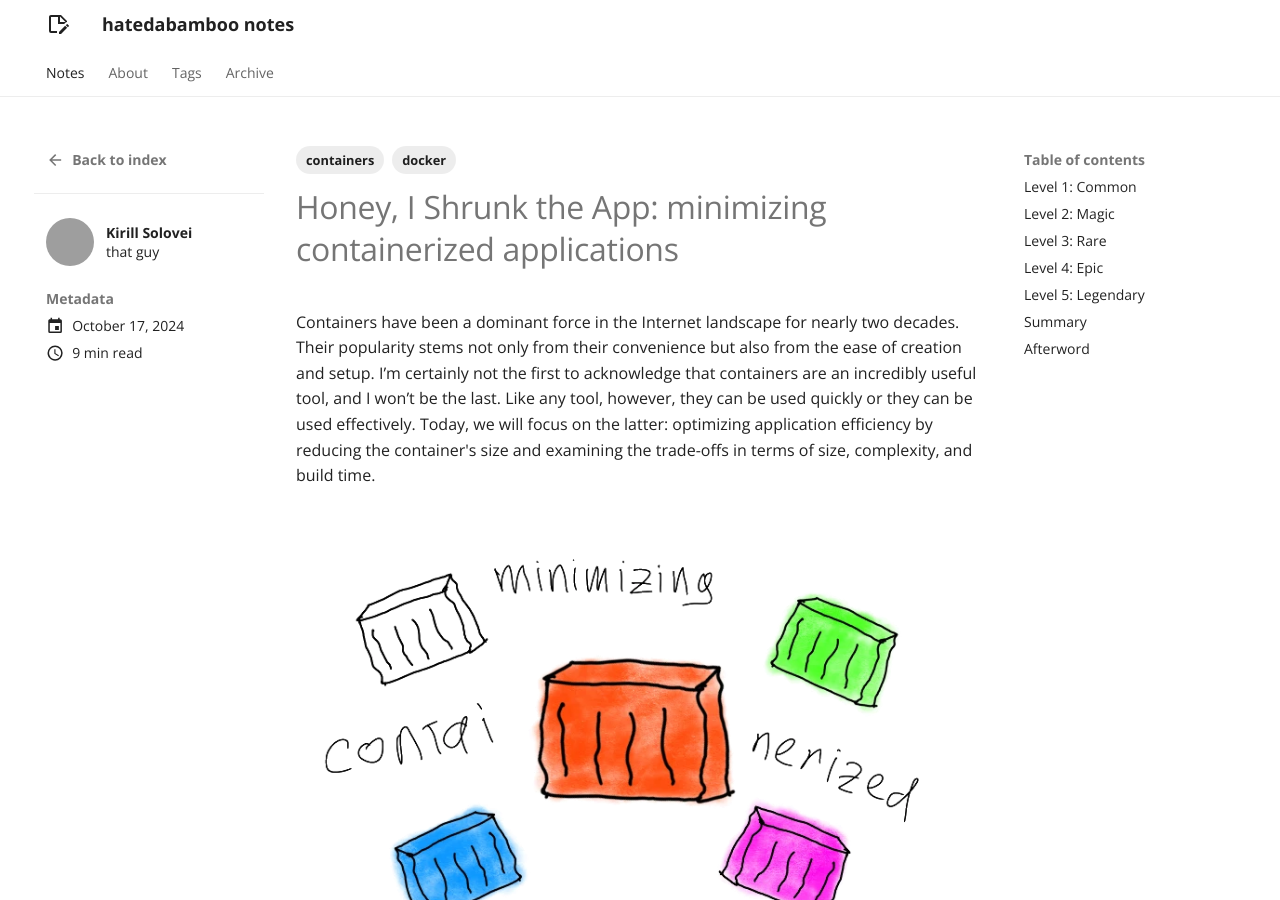
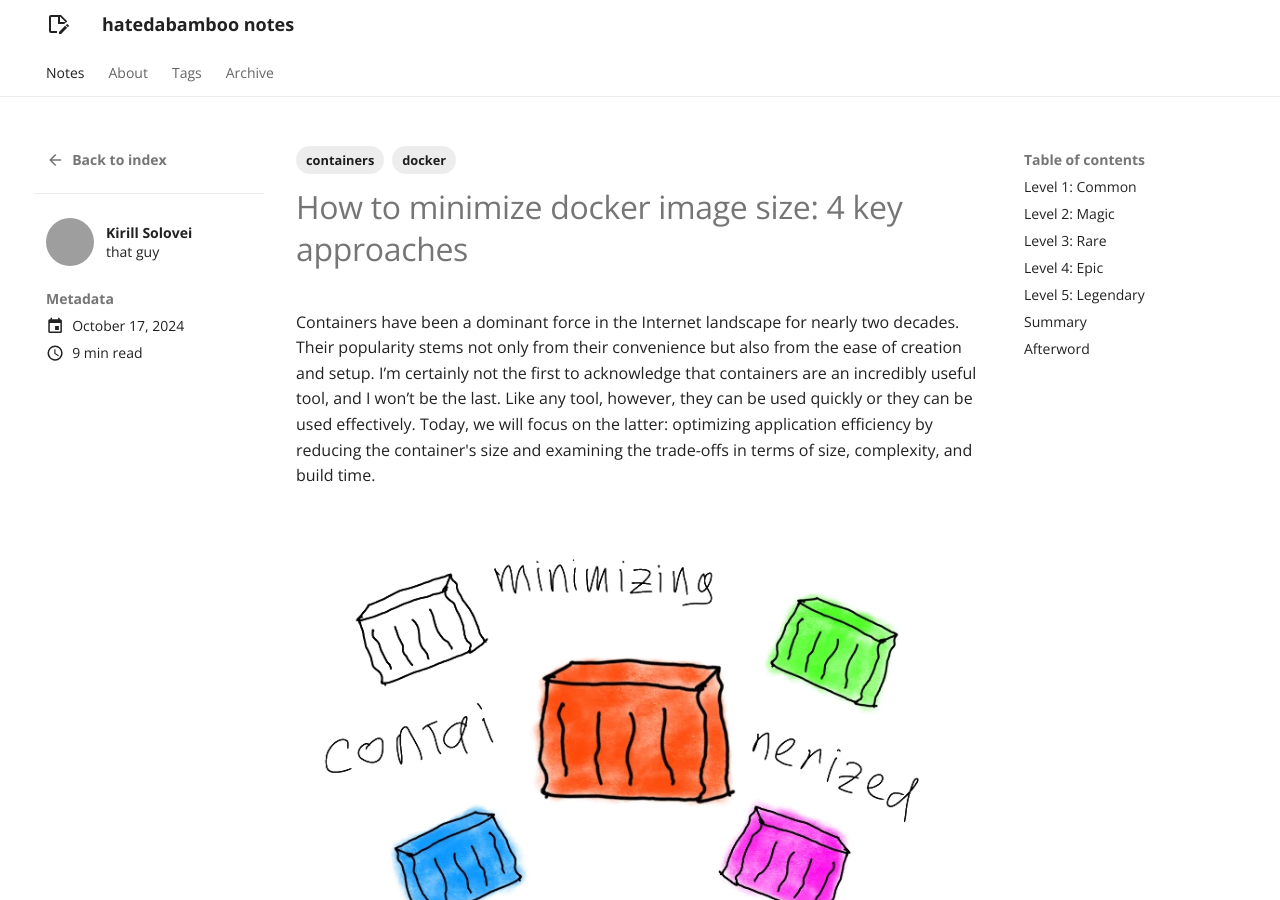
Before and after one commit to hatedabamboo/notes.hatedabamboo.me, an MkDocs documentation site: the page built from docs/posts/how-to-minimize-docker-image-size.md, in a window 1280 px wide and 900 px high. Built offline with MkDocs 1.6.1 and Material for MkDocs 9.7.7, drawn with Linux system fonts in a browser that asks for light colours; grey boxes are pictures that could not be loaded.

Commit message:
Renamed	 docs/posts/honey-i-shrunk-the-app-minimizing-containerized-applications.md -> docs/posts/how-to-minimize-docker-image-size.md

```diff
--- a/docs/posts/honey-i-shrunk-the-app-minimizing-containerized-applications.md
+++ b/docs/posts/how-to-minimize-docker-image-size.md
@@ -7,7 +7,7 @@ slug: minimizing-containerized-applications
 tags:
   - containers
   - docker
-title: "Honey, I Shrunk the App: minimizing containerized applications"
+title: "How to minimize docker image size: 4 key approaches"
 ---
 Containers have been a dominant force in the Internet landscape for nearly two
 decades. Their popularity stems not only from their convenience but also from
```
